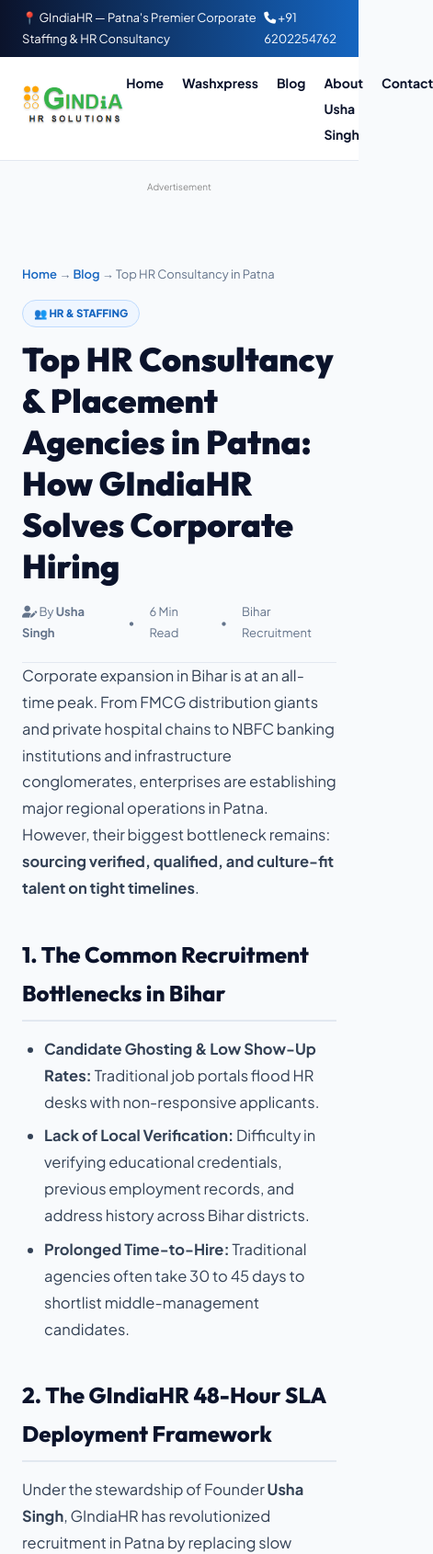
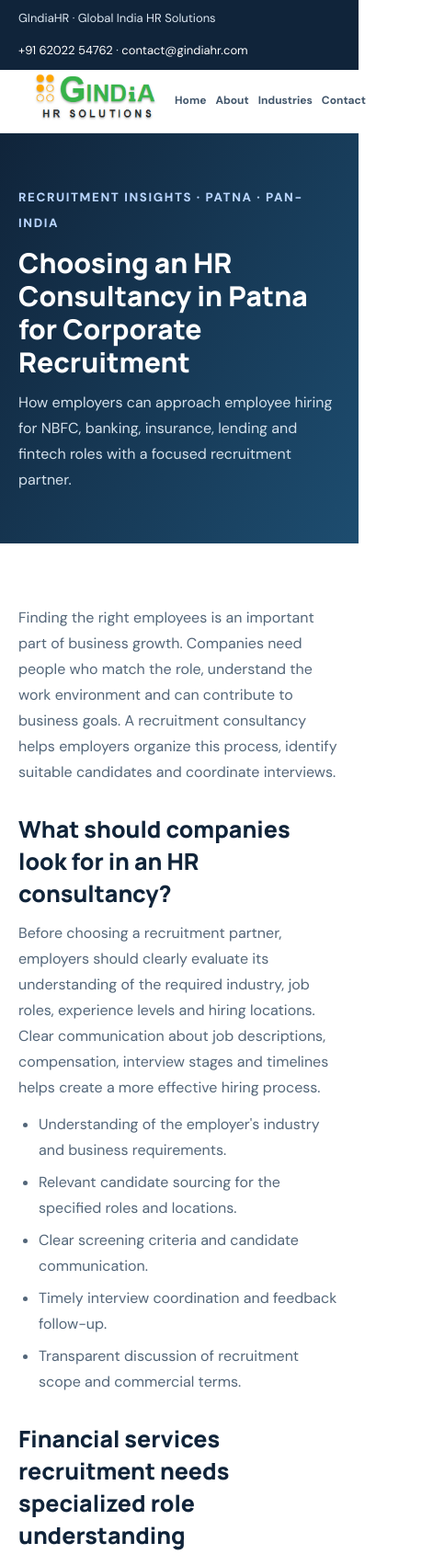
Before and after one commit to premranjanpro/gindiahr, a plain HTML site: page blog/top-hr-consultancy-recruitment-agency-patna-bihar.html in a window 390 px wide. Shown: the top 1690 px of the page at 92% size, 471 px wide, since content can reach past the window. Drawn offline with Linux system fonts and the light colour scheme.

Commit message:
Remove staffing references and refocus HR article on recruitment

```diff
--- a/blog/top-hr-consultancy-recruitment-agency-patna-bihar.html
+++ b/blog/top-hr-consultancy-recruitment-agency-patna-bihar.html
@@ -1,115 +1,46 @@
 <!DOCTYPE html>
 <html lang="en">
 <head>
-<script async src="https://pagead2.googlesyndication.com/pagead/js/adsbygoogle.js?client=ca-pub-5097235456767325" crossorigin="anonymous"></script>
-<style id="pr-adsense-layout">.pr-adsense-slot{width:100%;box-sizing:border-box;clear:both;margin:28px auto;padding:0 12px;text-align:center;min-height:50px}.pr-adsense-horizontal{max-width:1100px}.pr-adsense-square{max-width:430px}.pr-adsense-vertical{max-width:330px}.pr-adsense-label{font-size:10px;line-height:1.2;color:#8a8a8a;text-align:center;margin:0 0 5px}@media(max-width:767px){.pr-adsense-slot{margin:22px auto;padding:0 8px}}</style>
-
-    <meta charset="UTF-8">
-    <meta name="viewport" content="width=device-width, initial-scale=1.0">
-    <title>Top HR Consultancy & Placement Agencies in Patna: How GIndiaHR Solves Corporate Hiring</title>
-    <meta name="description" content="Discover how GIndiaHR Group, founded by Usha Singh, solves corporate hiring challenges in Patna and Bihar with a 2 Lakh+ verified candidate pool and 48-hour SLA turnaround.">
-    <meta name="keywords" content="top hr consultancy patna, recruitment agency patna bihar, staffing company patna, best job placement consultancy bihar, gindiahr recruitment">
-    <link rel="canonical" href="https://www.gindiahr.com/blog/top-hr-consultancy-recruitment-agency-patna-bihar.html">
-    <link rel="shortcut icon" href="../favicon.png" type="image/x-icon">
-    <link rel="preconnect" href="https://fonts.googleapis.com">
-    <link href="https://fonts.googleapis.com/css2?family=Plus+Jakarta+Sans:wght@400;600;700;800&family=Outfit:wght@600;700;800;900&display=swap" rel="stylesheet">
-    <link rel="stylesheet" href="https://cdnjs.cloudflare.com/ajax/libs/font-awesome/6.5.1/css/all.min.css">
-    <style>
-        :root { --primary: #1565C0; --navy-900: #0B132B; --accent-orange: #F26522; --text-dark: #0F172A; --text-body: #334155; --border-color: #E2E8F0; }
-        * { margin:0; padding:0; box-sizing:border-box; }
-        body { font-family:'Plus Jakarta Sans', sans-serif; background:#F8FAFC; color:var(--text-dark); line-height:1.75; }
-        a { text-decoration:none; }
-        .top-bar { background:linear-gradient(90deg, #0B132B, #1565C0); color:#fff; padding:8px 24px; font-size:13px; display:flex; justify-content:space-between; }
-        .top-bar a { color:#fff; }
-        .navbar { background:#fff; border-bottom:1px solid var(--border-color); padding:14px 24px; position:sticky; top:0; z-index:100; }
-        .nav-container { max-width:1200px; margin:0 auto; display:flex; justify-content:space-between; align-items:center; }
-        .brand-logo img { height:46px; }
-        .nav-links { display:flex; gap:20px; list-style:none; }
-        .nav-links a { font-weight:700; font-size:14px; color:var(--navy-900); }
-        .nav-links a:hover { color:var(--accent-orange); }
-        .article-container { max-width:900px; margin:40px auto 80px; padding:0 24px; }
-        .breadcrumb { font-size:13px; color:#64748B; margin-bottom:16px; }
-        .breadcrumb a { color:var(--primary); font-weight:600; }
-        .article-category { display:inline-block; background:#EFF6FF; color:#1565C0; border:1px solid #BFDBFE; font-size:11.5px; font-weight:800; text-transform:uppercase; padding:4px 12px; border-radius:999px; margin-bottom:12px; }
-        .article-title { font-family:'Outfit', sans-serif; font-size:36px; font-weight:900; line-height:1.25; color:var(--navy-900); margin-bottom:16px; }
-        .author-meta { display:flex; align-items:center; gap:16px; font-size:13px; color:#64748B; padding-bottom:20px; border-bottom:1px solid #E2E8F0; }
-        .article-content { font-size:16.5px; color:var(--text-body); }
-        .article-content h2 { font-family:'Outfit', sans-serif; font-size:24px; font-weight:800; color:var(--navy-900); margin:36px 0 16px; padding-bottom:8px; border-bottom:2px solid #E2E8F0; }
-        .article-content h3 { font-family:'Outfit', sans-serif; font-size:20px; font-weight:700; color:#1E293B; margin:24px 0 12px; }
-        .article-content p { margin-bottom:20px; }
-        .article-content ul { margin:0 0 20px 24px; }
-        .article-content li { margin-bottom:8px; }
-        .cta-card { background:linear-gradient(135deg, #0B132B, #1565C0); color:#fff; border-radius:16px; padding:32px; text-align:center; margin:40px 0; }
-        .btn-orange { background:#F26522; color:#fff; padding:12px 24px; border-radius:8px; font-weight:800; display:inline-flex; align-items:center; gap:8px; }
-        footer { background:#0B132B; color:#94A3B8; padding:30px 24px; text-align:center; font-size:13px; }
-    </style>
+<meta charset="UTF-8"><meta name="viewport" content="width=device-width,initial-scale=1">
+<title>HR Consultancy in Patna | Recruitment Agency for Companies | GIndiaHR</title>
+<meta name="description" content="Explore how a specialized HR consultancy in Patna can support corporate recruitment and employee hiring for NBFC, banking, insurance, lending and fintech companies across India.">
+<meta name="keywords" content="HR Consultancy Patna, Recruitment Agency Patna, HR Consultancy India, Recruitment Consultancy India, Employee Hiring, Corporate Hiring Solutions, NBFC Recruitment Agency India, Banking Recruitment Consultancy, Insurance Recruitment Agency India, GIndiaHR">
+<meta name="robots" content="index,follow"><link rel="canonical" href="https://www.gindiahr.com/blog/top-hr-consultancy-recruitment-agency-patna-bihar.html">
+<meta property="og:type" content="article"><meta property="og:title" content="HR Consultancy in Patna | GIndiaHR"><meta property="og:description" content="A practical overview of corporate recruitment and financial-sector hiring support."><meta property="og:url" content="https://www.gindiahr.com/blog/top-hr-consultancy-recruitment-agency-patna-bihar.html">
+<link rel="preconnect" href="https://fonts.googleapis.com"><link rel="preconnect" href="https://fonts.gstatic.com" crossorigin><link href="https://fonts.googleapis.com/css2?family=DM+Sans:wght@400;500;600;700;800&family=Manrope:wght@600;700;800&display=swap" rel="stylesheet">
+<style>
+:root{--navy:#10243a;--blue:#2563eb;--ink:#172b3d;--muted:#607184;--line:#e5ebf1;--bg:#f7f9fc}
+*{box-sizing:border-box;margin:0;padding:0}body{font-family:'DM Sans',sans-serif;color:var(--ink);line-height:1.75}a{text-decoration:none;color:inherit}.wrap{width:min(1060px,calc(100% - 40px));margin:auto}
+.top{background:var(--navy);color:#dbe6f0;padding:9px 0;font-size:13px}.top .wrap{display:flex;justify-content:space-between;gap:12px;flex-wrap:wrap}.top a{color:#fff}
+header{border-bottom:1px solid var(--line);background:#fff}.nav{height:74px;display:flex;align-items:center;justify-content:space-between}.logo img{width:170px;max-height:55px;object-fit:contain}.links{display:flex;gap:22px;font-size:14px;font-weight:700;color:#42566b}
+.hero{background:linear-gradient(120deg,#10243a,#1d4d70);color:#fff;padding:55px 0}.hero small{color:#b9d5ff;text-transform:uppercase;letter-spacing:.12em;font-weight:800}.hero h1{font:800 clamp(30px,4.5vw,46px) Manrope,sans-serif;line-height:1.2;margin:12px 0}.hero p{color:#d5e1ec;max-width:760px}
+main{padding:55px 0}.layout{display:grid;grid-template-columns:minmax(0,720px) 270px;gap:35px;align-items:start}.article h2{font:800 25px Manrope,sans-serif;color:var(--navy);margin:30px 0 12px}.article p{color:#536679;margin:12px 0}.article ul{padding-left:22px;color:#536679}.article li{margin:7px 0}.side{background:var(--bg);border:1px solid var(--line);border-radius:15px;padding:22px;position:sticky;top:20px}.side h3{font:700 18px Manrope,sans-serif;color:var(--navy);margin-bottom:10px}.side p{color:var(--muted);font-size:14px;margin-bottom:15px}.btn{display:inline-block;background:var(--blue);color:#fff;padding:12px 16px;border-radius:8px;font-size:14px;font-weight:800}
+footer{background:#0c1d2e;color:#c5d1dc;text-align:center;padding:25px;font-size:13px}
+@media(max-width:760px){.layout{grid-template-columns:1fr}.side{position:static}.nav{height:auto;min-height:68px}.links{gap:10px;font-size:12px}}
+</style>
 </head>
 <body>
-    <div class="top-bar">
-        <div>📍 GIndiaHR — Patna's Premier Corporate Staffing & HR Consultancy</div>
-        <div><a href="tel:+916202254762"><i class="fa-solid fa-phone"></i> +91 6202254762</a></div>
-    </div>
-    <nav class="navbar">
-        <div class="nav-container">
-            <a href="../" class="brand-logo"><img src="../images/logo/logo.png" alt="GIndiaHR Logo"></a>
-            <ul class="nav-links">
-                <li><a href="../">Home</a></li>
-                <li><a href="../washxpress/index.html">Washxpress</a></li>
-                <li><a href="index.html">Blog</a></li>
-                <li><a href="../about.html">About Usha Singh</a></li>
-                <li><a href="../contact-us.html">Contact</a></li>
-            </ul>
-        </div>
-    </nav>
-<!-- PR-ADSENSE-INJECTED -->
-<div class="pr-adsense-slot pr-adsense-horizontal"><div class="pr-adsense-label">Advertisement</div><ins class="adsbygoogle" style="display:block" data-ad-client="ca-pub-5097235456767325" data-ad-slot="5119886699" data-ad-format="auto" data-full-width-responsive="true"></ins><script>(adsbygoogle = window.adsbygoogle || []).push({});</script></div>
-    <main class="article-container">
-        <div class="breadcrumb"><a href="../">Home</a> → <a href="index.html">Blog</a> → Top HR Consultancy in Patna</div>
-        <header class="article-header">
-            <span class="article-category">👥 HR & Staffing</span>
-            <h1 class="article-title">Top HR Consultancy & Placement Agencies in Patna: How GIndiaHR Solves Corporate Hiring</h1>
-            <div class="author-meta">
-                <span><i class="fa-solid fa-user-pen"></i> By <strong>Usha Singh</strong></span> • <span>6 Min Read</span> • <span>Bihar Recruitment</span>
-            </div>
-        </header>
-        <article class="article-content">
-            <p>Corporate expansion in Bihar is at an all-time peak. From FMCG distribution giants and private hospital chains to NBFC banking institutions and infrastructure conglomerates, enterprises are establishing major regional operations in Patna. However, their biggest bottleneck remains: <strong>sourcing verified, qualified, and culture-fit talent on tight timelines</strong>.</p>
-
-            <h2>1. The Common Recruitment Bottlenecks in Bihar</h2>
-            <ul>
-                <li><strong>Candidate Ghosting & Low Show-Up Rates:</strong> Traditional job portals flood HR desks with non-responsive applicants.</li>
-                <li><strong>Lack of Local Verification:</strong> Difficulty in verifying educational credentials, previous employment records, and address history across Bihar districts.</li>
-                <li><strong>Prolonged Time-to-Hire:</strong> Traditional agencies often take 30 to 45 days to shortlist middle-management candidates.</li>
-            </ul>
-
-            <h2>2. The GIndiaHR 48-Hour SLA Deployment Framework</h2>
-            <p>Under the stewardship of Founder <strong>Usha Singh</strong>, GIndiaHR has revolutionized recruitment in Patna by replacing slow manual screening with a tech-enabled talent matching pipeline:</p>
-            <ul>
-                <li><strong>2 Lakh+ Pre-Vetted Talent Database:</strong> Categorized across 38 districts of Bihar with verified skill assessments and immediate availability status.</li>
-                <li><strong>48-Hour Shortlist Guarantee:</strong> For urgent vacancies, GIndiaHR delivers 3 to 5 interviewed, verified profiles within 48 business hours.</li>
-                <li><strong>90-Day Free Replacement Guarantee:</strong> Zero risk for employers if a candidate departs within the probation window.</li>
-            </ul>
-
-            <h2>3. Sectors Governed by GIndiaHR in Patna</h2>
-            <p>GIndiaHR operates dedicated specialized hiring desks for:</p>
-            <ul>
-                <li><strong>Banking, NBFC & Financial Services:</strong> Branch Managers, Loan Officers, Credit Analysts.</li>
-                <li><strong>FMCG, Retail & Modern Trade:</strong> Area Sales Managers, Territory Executives, Merchandisers.</li>
-                <li><strong>Healthcare & Pharmaceuticals:</strong> Medical Representatives, Hospital Administrators, Nursing Leads.</li>
-                <li><strong>Manufacturing & Warehouse Logistics:</strong> Plant Supervisors, Quality Inspectors, Inventory Leads.</li>
-            </ul>
-
-            <div class="cta-card">
-                <h3>Hire Top Talent in Patna Within 48 Hours</h3>
-                <p>Submit your corporate job mandate directly to Usha Singh for immediate candidate shortlisting.</p>
-                <a href="tel:+916202254762" class="btn-orange"><i class="fa-solid fa-phone"></i> Call Direct Desk: +91 6202254762</a>
-            </div>
-        </article>
-    </main>
-    <!-- PR-ADSENSE-INJECTED -->
-<div class="pr-adsense-slot pr-adsense-vertical"><div class="pr-adsense-label">Advertisement</div><ins class="adsbygoogle" style="display:block" data-ad-client="ca-pub-5097235456767325" data-ad-slot="7088021599" data-ad-format="auto" data-full-width-responsive="true"></ins><script>(adsbygoogle = window.adsbygoogle || []).push({});</script></div>
-<footer>
-        <p>&copy; 2026 GIndiaHR Group. All Rights Reserved. | <a href="../contact-us.html" style="color:#38BDF8;">Post Job Requirement</a></p>
-    </footer>
-</body>
-</html>
+<div class="top"><div class="wrap"><span>GIndiaHR · Global India HR Solutions</span><span><a href="tel:+916202254762">+91 62022 54762</a> · <a href="mailto:contact@gindiahr.com">contact@gindiahr.com</a></span></div></div>
+<header><div class="wrap nav"><a class="logo" href="/"><img src="/images/logo/logo.png" alt="GIndiaHR"></a><nav class="links"><a href="/">Home</a><a href="/about.html">About</a><a href="/#sectors">Industries</a><a href="/contact-us.html">Contact</a></nav></div></header>
+<section class="hero"><div class="wrap"><small>Recruitment insights · Patna · Pan-India</small><h1>Choosing an HR Consultancy in Patna for Corporate Recruitment</h1><p>How employers can approach employee hiring for NBFC, banking, insurance, lending and fintech roles with a focused recruitment partner.</p></div></section>
+<main><div class="wrap layout">
+<article class="article">
+<p>Finding the right employees is an important part of business growth. Companies need people who match the role, understand the work environment and can contribute to business goals. A recruitment consultancy helps employers organize this process, identify suitable candidates and coordinate interviews.</p>
+<h2>What should companies look for in an HR consultancy?</h2>
+<p>Before choosing a recruitment partner, employers should clearly evaluate its understanding of the required industry, job roles, experience levels and hiring locations. Clear communication about job descriptions, compensation, interview stages and timelines helps create a more effective hiring process.</p>
+<ul><li>Understanding of the employer's industry and business requirements.</li><li>Relevant candidate sourcing for the specified roles and locations.</li><li>Clear screening criteria and candidate communication.</li><li>Timely interview coordination and feedback follow-up.</li><li>Transparent discussion of recruitment scope and commercial terms.</li></ul>
+<h2>Financial services recruitment needs specialized role understanding</h2>
+<p>NBFCs, banks, insurance companies, lending businesses and fintech organizations hire across multiple functions. These may include loan sales, relationship management, credit assessment, collections, branch operations, insurance distribution, KYC, risk and customer support.</p>
+<p>Some commonly recruited positions include Loan Officer, Credit Manager, Relationship Manager, Collection Executive, Collection Manager, Branch Manager, Insurance Sales Manager, Agency Manager, Bancassurance Executive, Operations Executive and regional or zonal sales leadership roles.</p>
+<h2>Recruitment support in Patna and across India</h2>
+<p>Businesses may need to hire in one city, multiple states or across the country. A clear hiring brief should specify location, number of openings, required experience, compensation range and expected joining timeline. This gives the recruitment partner a practical basis for candidate search and shortlisting.</p>
+<p>GIndiaHR - Global India HR Solutions, founded by Usha Singh, focuses on corporate recruitment and employee hiring for financial services businesses. The consultancy welcomes recruitment enquiries from Patna, New Delhi, Delhi and employers across India.</p>
+<h2>Discuss your hiring requirement</h2>
+<p>If your company is hiring for NBFC, banking, insurance, lending or fintech roles, share the job titles, locations and experience requirements with GIndiaHR.</p>
+<p><a class="btn" href="/contact-us.html">Submit a Hiring Requirement →</a></p>
+</article>
+<aside class="side"><h3>Need recruitment support?</h3><p>Connect with GIndiaHR for corporate hiring enquiries across NBFC, banking, insurance, lending and fintech.</p><p><strong>Phone:</strong><br><a href="tel:+916202254762">+91 62022 54762</a></p><p><strong>Email:</strong><br><a href="mailto:contact@gindiahr.com">contact@gindiahr.com</a></p><a class="btn" href="/contact-us.html">Contact GIndiaHR</a></aside>
+</div></main>
+<footer>© <span id="year">2026</span> GIndiaHR - Global India HR Solutions. <a href="/">Home</a> · <a href="/about.html">About</a> · <a href="/contact-us.html">Contact</a></footer>
+<script>document.getElementById('year').textContent=new Date().getFullYear()</script>
+</body></html>
```
